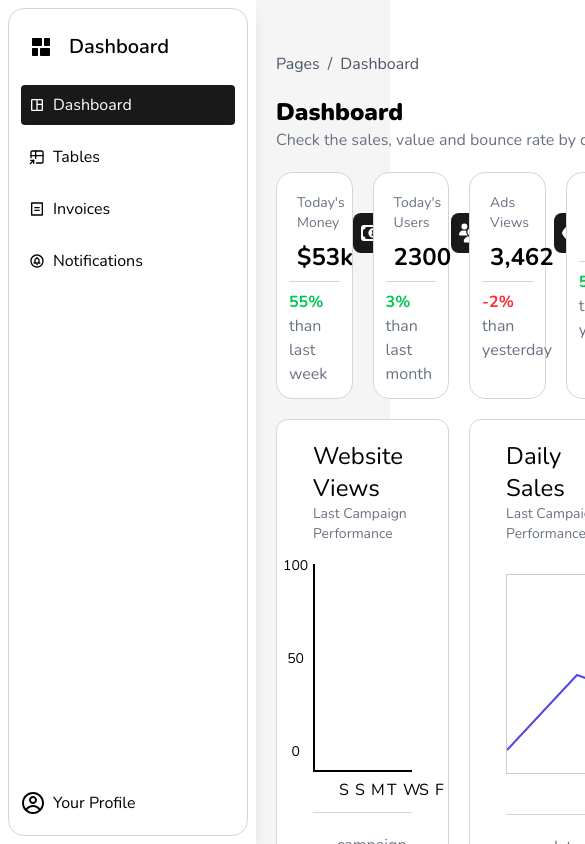
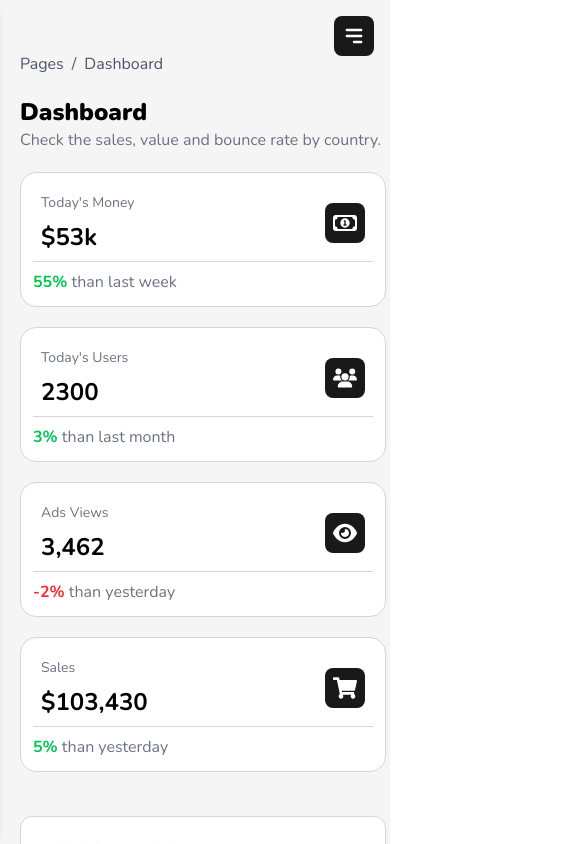
Before and after one commit to mo-kamal123/dashboard-project, a React (Vite) app: page /auth in a window 390 px wide. Both pictures are taken after typing "name@example.com", "Sample123" into the empty fields and a click on the button "submit". Shown: the top 844 px of the page, 585 px wide, since content can reach past the window. Built offline with nearby package versions, Linux system fonts and the light colour scheme.

Commit message:
make componants responsive

```diff
--- a/src/componants/Layout/sidebar.jsx
+++ b/src/componants/Layout/sidebar.jsx
@@ -1,15 +1,17 @@
-import { RiBillLine, RiDashboardHorizontalFill } from 'react-icons/ri';
-import { TbTableShortcut } from 'react-icons/tb';
+import { useState } from 'react';
 import { Link, NavLink } from 'react-router';
 import {
+  MdOutlineSpaceDashboard,
   MdOutlineCircleNotifications,
-  MdOutlineSpaceDashboard,
 } from 'react-icons/md';
+import { TbTableShortcut } from 'react-icons/tb';
+import { RiBillLine, RiDashboardHorizontalFill } from 'react-icons/ri';
 import { CgProfile } from 'react-icons/cg';
+import { HiMenuAlt3, HiX } from 'react-icons/hi';
 
-// This component renders a sidebar with navigation links for the dashboard, tables, billing, and notifications.
 const Sidebar = () => {
-  // Array of navigation links with titles, URLs, and icons
+  const [isOpen, setIsOpen] = useState(false);
+
   const navUrl = [
     { title: 'Dashboard', url: '/', icon: <MdOutlineSpaceDashboard /> },
     { title: 'Tables', url: '/tables', icon: <TbTableShortcut /> },
@@ -20,48 +22,84 @@ const Sidebar = () => {
       icon: <MdOutlineCircleNotifications />,
     },
   ];
+
   return (
-    <aside className="w-[240px] m-2 h-[calc(100vh-1rem)] bg-white rounded-2xl border-[1px] border-sec">
+    <>
+      {/* Toggle Button for Mobile */}
+      <button
+        className="lg:hidden fixed top-4 right-4 z-50 p-2 rounded-lg bg-main text-white"
+        onClick={() => setIsOpen(!isOpen)}
+      >
+        {isOpen ? <HiX size={24} /> : <HiMenuAlt3 size={24} />}
+      </button>
+
+      {/* Sidebar */}
+      <aside
+        className={`fixed top-0 left-0 h-full w-[240px] bg-white border-r border-sec rounded-r-2xl shadow-md transform z-10 ${
+          isOpen ? 'translate-x-0' : '-translate-x-full'
+        } transition-transform duration-300 ease-in-out lg:translate-x-0 lg:h-[calc(100vh-1rem)] lg:m-2`}
+        aria-label="Sidebar Navigation"
+      >
+        {/* Logo / Main Link */}
         <Link
-        to={'/'}
-        className="flex items-center gap-4 py-6 px-5 text-xl font-semibold"
+          to="/"
+          className="flex items-center gap-4 py-6 px-5 text-xl font-semibold border-b border-gray-200"
         >
-        <p className="text-2xl">
+          <span className="text-2xl">
             <RiDashboardHorizontalFill />
-        </p>
-        Dashboard
+          </span>
+          <span>Dashboard</span>
         </Link>
+
         <div className="flex flex-col justify-between h-full">
-        <ul className="w-[90%] mx-auto">
-          {/* Render navigation links using NavLink for active state styling */}
+          {/* Navigation Links */}
+          <nav className="flex-1 overflow-y-auto">
+            <ul className="w-[90%] mx-auto mt-4 space-y-2">
               {navUrl.map((nav) => (
-            <li>
+                <li key={nav.url}>
                   <NavLink
-                to={`${nav.url}`}
+                    to={nav.url}
                     className={({ isActive }) =>
-                  `flex items-center gap-2 px-2 py-2 mb-3 rounded text- ${
+                      `flex items-center gap-2 px-3 py-2 rounded-lg ${
                         isActive
                           ? 'bg-main text-white'
                           : 'text-black hover:bg-gray-100'
                       } transition-all duration-300`
                     }
+                    onClick={() => setIsOpen(false)} // Close sidebar on mobile click
                   >
-                <p>{nav.icon}</p>
-                {nav.title}
+                    <span className="text-lg">{nav.icon}</span>
+                    <span>{nav.title}</span>
                   </NavLink>
                 </li>
               ))}
             </ul>
-        <div className="w-[90%] mx-auto mb-24">
-          <NavLink to={'/profile'} className="flex items-center gap-2">
-            <p className="text-2xl">
+          </nav>
+
+          {/* Profile Link */}
+          <footer className="w-[90%] mx-auto  mb-26 border-t border-gray-200 pt-4">
+            <NavLink
+              to="/profile"
+              className="flex items-center gap-2 hover:text-main transition-colors duration-300"
+              onClick={() => setIsOpen(false)}
+            >
+              <span className="text-2xl">
                 <CgProfile />
-            </p>
-            Your Profile
+              </span>
+              <span>Your Profile</span>
             </NavLink>
-        </div>
+          </footer>
         </div>
       </aside>
+
+      {/* Overlay for Mobile */}
+      {isOpen && (
+        <div
+          className="fixed inset-0 z-0 bg-black bg-opacity-40 lg:hidden"
+          onClick={() => setIsOpen(false)}
+        ></div>
+      )}
+    </>
   );
 };
 
--- a/src/componants/UI/line-chart.jsx
+++ b/src/componants/UI/line-chart.jsx
@@ -3,24 +3,52 @@ const data = [10, 40, 30, 60, 40, 60, 80];
 
 // This component renders a simple line chart using SVG
 const LineChart = () => {
+  if (!data || data.length === 0) return null;
+
   const maxValue = Math.max(...data);
   const width = 420;
   const height = 200;
+  const padding = 20;
+
   const points = data
     .map((value, index) => {
-      const x = (index / (data.length - 1)) * width;
-      const y = height - (value / maxValue) * height;
+      const x = padding + (index / (data.length - 1)) * (width - 2 * padding);
+      const y = height - padding - (value / maxValue) * (height - 2 * padding);
       return `${x},${y}`;
     })
     .join(' ');
 
   return (
     <svg
-      width={width}
+      width="100%"
       height={height}
+      viewBox={`0 0 ${width} ${height}`}
+      preserveAspectRatio="xMidYMid meet"
       style={{ border: '1px solid #ccc', margin: '30px 0' }}
     >
+      {/* Background */}
+      <rect width="100%" height="100%" fill="#fff" />
+
+      {/* Line */}
       <polyline fill="none" stroke="#4f46e5" strokeWidth="2" points={points} />
+
+      {/* Points */}
+      {data.map((value, index) => {
+        const x = padding + (index / (data.length - 1)) * (width - 2 * padding);
+        const y =
+          height - padding - (value / maxValue) * (height - 2 * padding);
+        return (
+          <circle
+            key={index}
+            cx={x}
+            cy={y}
+            r="4"
+            fill="#4f46e5"
+            stroke="#fff"
+            strokeWidth="1.5"
+          />
+        );
+      })}
     </svg>
   );
 };
--- a/src/layouts/root-layout.jsx
+++ b/src/layouts/root-layout.jsx
@@ -7,13 +7,11 @@ const RootLayout = () => {
 
   return isAuthenticated ? (
     <div className="flex bg-body min-h-screen">
-      {/* Sidebar - Fixed */}
-      <div className="fixed top-0 left-0 h-screen w-64 bg-white shadow-lg">
-        <Sidebar />
-      </div>
+      {/* Sidebar */}
+      <Sidebar />
 
       {/* Main Content */}
-      <div className="flex-1 ml-64 p-5">
+      <div className="flex-1 p-5 lg:ml-[240px] transition-all duration-300">
         <Outlet />
       </div>
     </div>
--- a/src/pages/dashboard.jsx
+++ b/src/pages/dashboard.jsx
@@ -90,23 +90,28 @@ const headers = ['Product', 'Category', 'Price', 'Stock'];
 const Dashboard = () => {
   const navigate = useNavigate();
   return (
-    <div className="w-full mr-5">
+    <section className="w-full mr-5">
       {/* Breadcrumbs for navigation */}
-      <div className="mt-8">
+      <nav aria-label="Breadcrumb" className="mt-8">
         <Breadcrumbs
           dashboard={true}
           links={[{ title: 'Dashboard', url: '/' }]}
         />
-      </div>
+      </nav>
+
       {/* Main title and description */}
-      <div className="my-5">
+      <header className="my-5">
         <h1 className="text-2xl font-black">Dashboard</h1>
         <p className="text-gray-500">
           Check the sales, value and bounce rate by country.
         </p>
-      </div>
+      </header>
+
       {/* Card components displaying various statistics */}
-      <div className="grid grid-cols-4 gap-5 w-full mt-5">
+      <section
+        aria-label="Statistics Overview"
+        className="grid grid-cols-1 sm:grid-cols-2 lg:grid-cols-4 gap-5 w-full mt-5"
+      >
         {cardData.map((card, index) => (
           <Card
             key={index}
@@ -117,9 +122,13 @@ const Dashboard = () => {
             desc={card.desc}
           />
         ))}
-      </div>
+      </section>
+
       {/* Statistic cards with charts */}
-      <div className="grid grid-cols-2 gap-5">
+      <section
+        aria-label="Charts Section"
+        className="grid grid-cols-1 lg:grid-cols-2 gap-5 mt-6"
+      >
         <StatisticCard
           title={'Website Views'}
           desc={'Last Campaign Performance'}
@@ -134,9 +143,13 @@ const Dashboard = () => {
         >
           <LineChart />
         </StatisticCard>
-      </div>
+      </section>
+
       {/* Top selling products table */}
-      <div className="bg-white p-5 border border-sec rounded-xl">
+      <section
+        aria-label="Top Selling Products"
+        className="bg-white p-5 border border-sec rounded-xl mt-6"
+      >
         <h2 className="text-2xl mb-3">Top selling products</h2>
         <Table tableHeaders={headers}>
           {/* Iterate over products and create a row for each product */}
@@ -153,9 +166,9 @@ const Dashboard = () => {
             </tr>
           ))}
           <Modal data={products} path={'/'} />
-        </Table>{' '}
-      </div>
-    </div>
+        </Table>
+      </section>
+    </section>
   );
 };
 
--- a/src/pages/invoices.jsx
+++ b/src/pages/invoices.jsx
@@ -84,16 +84,20 @@ const headers = [
 // This component renders the Invoices page, which includes a list of invoices and various statistics
 const Invoices = () => {
   return (
-    <div>
+    <section className="w-full">
       {/* Breadcrumbs for navigation */}
-      <div className="mt-8">
+      <nav aria-label="Breadcrumb" className="mt-8">
         <Breadcrumbs
           dashboard={true}
           links={[{ title: 'Invoices', url: '/' }]}
         />
-      </div>
+      </nav>
+
       {/* Card components displaying various statistics */}
-      <div className="grid grid-cols-4 gap-5 w-full mt-5">
+      <section
+        aria-label="Invoice Statistics"
+        className="grid grid-cols-1 sm:grid-cols-2 lg:grid-cols-4 gap-5 w-full mt-5"
+      >
         {cardData.map((card, index) => (
           <Card
             key={index}
@@ -104,13 +108,16 @@ const Invoices = () => {
             desc={card.desc}
           />
         ))}
-      </div>
+      </section>
+
       {/* Invoices table section */}
-      <div className="bg-white p-5 mt-10 border border-sec rounded-xl">
+      <section
+        aria-label="Invoices Table"
+        className="bg-white p-5 mt-10 border border-sec rounded-xl"
+      >
         <h2 className="text-2xl mb-3">Invoices</h2>
         {/* Render the invoices table with headers and data */}
         <Table tableHeaders={headers}>
-          {/* Iterate over invoices and create a row for each invoice */}
           {invoicesData.map((invoice, index) => (
             <tr
               key={index}
@@ -131,8 +138,8 @@ const Invoices = () => {
             </tr>
           ))}
         </Table>
-      </div>
-    </div>
+      </section>
+    </section>
   );
 };
 
```
Also changed, not shown: src/pages/notification.jsx (+9 -6 lines), src/pages/profile.jsx (+15 -9 lines), src/pages/tables.jsx (+39 -33 lines). Lines whose indentation alone changed are shown as unchanged.
